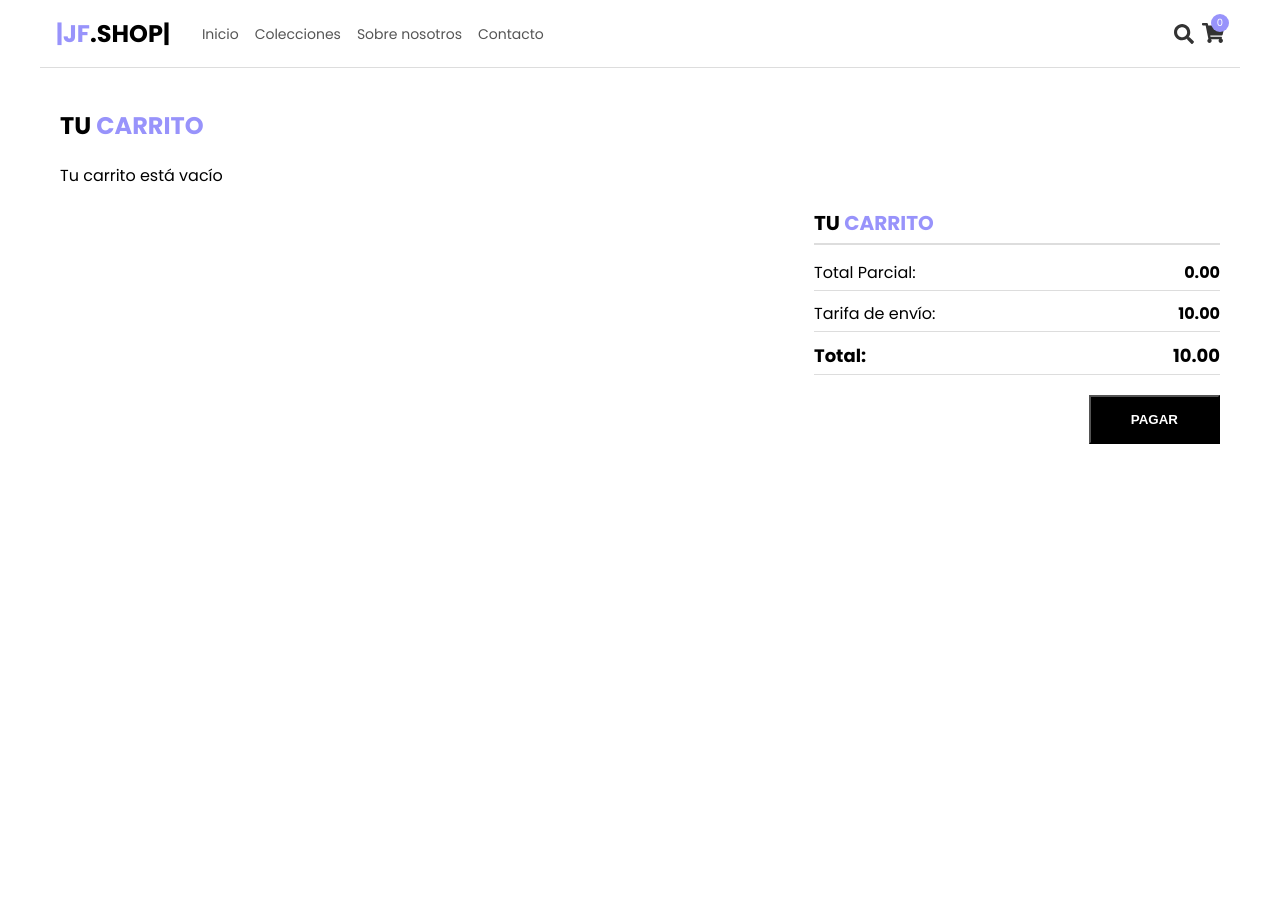
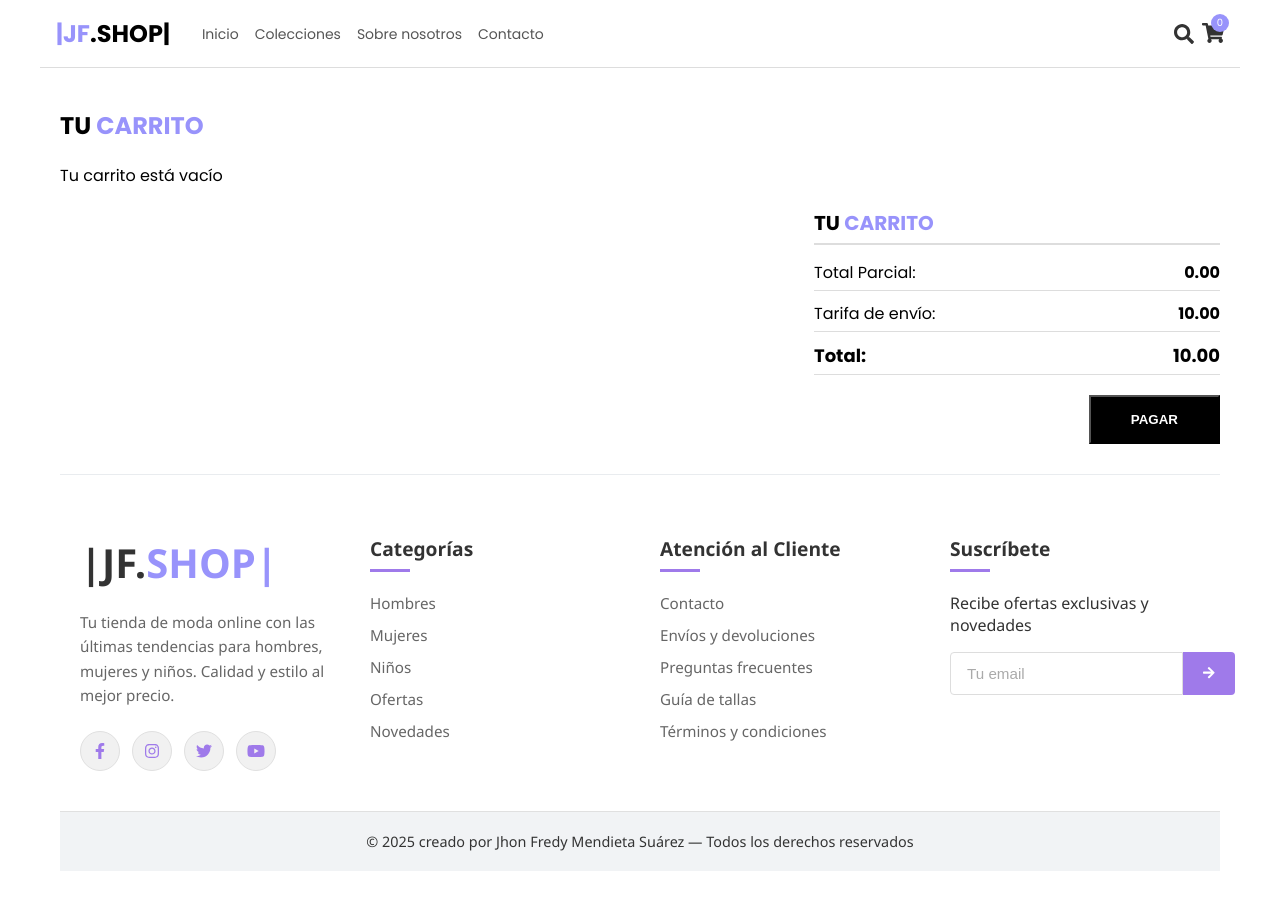
Before and after one commit to jhonFDeveloper/ProyectoFinalReact_Mendieta_Suarez, a React (Vite) app: page /carrito in a window 1280 px wide. Before the commit the page ends 800 px from the top, so only its background shows below. Built offline with nearby package versions, Linux system fonts and the light colour scheme; a web font is replaced by a local one.

Commit message:
Ultimos cambios

```diff
--- a/src/Components/Cart/Cart.jsx
+++ b/src/Components/Cart/Cart.jsx
@@ -1,4 +1,5 @@
 import { useCart } from "../CartContext/CartContext"
+import { Footer } from "../Footer/Footer";
 import "./Cart.css"
 
 export const Cart = () => {
@@ -95,8 +96,9 @@ export const Cart = () => {
              <p className="total">Total: <span>{total.toFixed(2)}</span></p>
              <button className="checkout-btn">PAGAR</button>
          </div>
-
+          <Footer/>
     </div>
 
   )
+
 }
--- a/src/Components/CartContext/CartContext.jsx
+++ b/src/Components/CartContext/CartContext.jsx
@@ -47,6 +47,7 @@ export const CartProvider = ({children}) => {
 
      <CartContext.Provider value = {{carrito, agregarAlCarrito, actualizarCantidad, eliminarProducto}}>
        {children}
+
      </CartContext.Provider>
 
 
--- a/src/Components/Categories/Categories.jsx
+++ b/src/Components/Categories/Categories.jsx
@@ -1,5 +1,6 @@
 import "./Categories.css";
 import { ProductList } from '../ProductList/ProductList'
+import { Footer } from "../Footer/Footer";
 
 export const Categories = () => {
 
@@ -7,7 +8,7 @@ export const Categories = () => {
 
         <>
           <ProductList/>
-
+          <Footer/>
         </>
   )
 }
--- a/src/Components/Footer/Footer.jsx
+++ b/src/Components/Footer/Footer.jsx
@@ -77,7 +77,7 @@ export const Footer = () => {
 
       <div className="footer-bottom">
         <div className="footer-container">
-          <p>© {currentYear} JF.SHOP — Todos los derechos reservados</p>
+          <p>© {currentYear} creado por Jhon Fredy Mendieta Suárez — Todos los derechos reservados</p>
         </div>
       </div>
     </footer>
```
